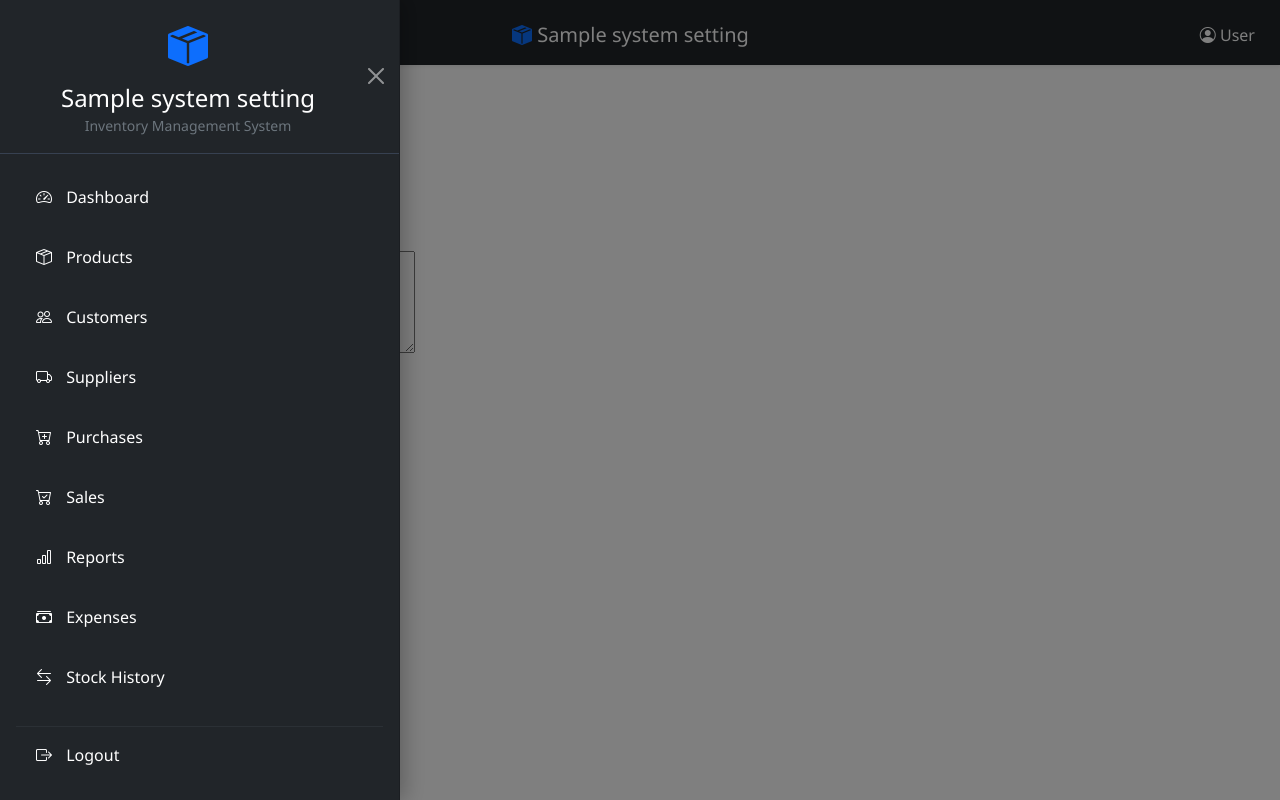
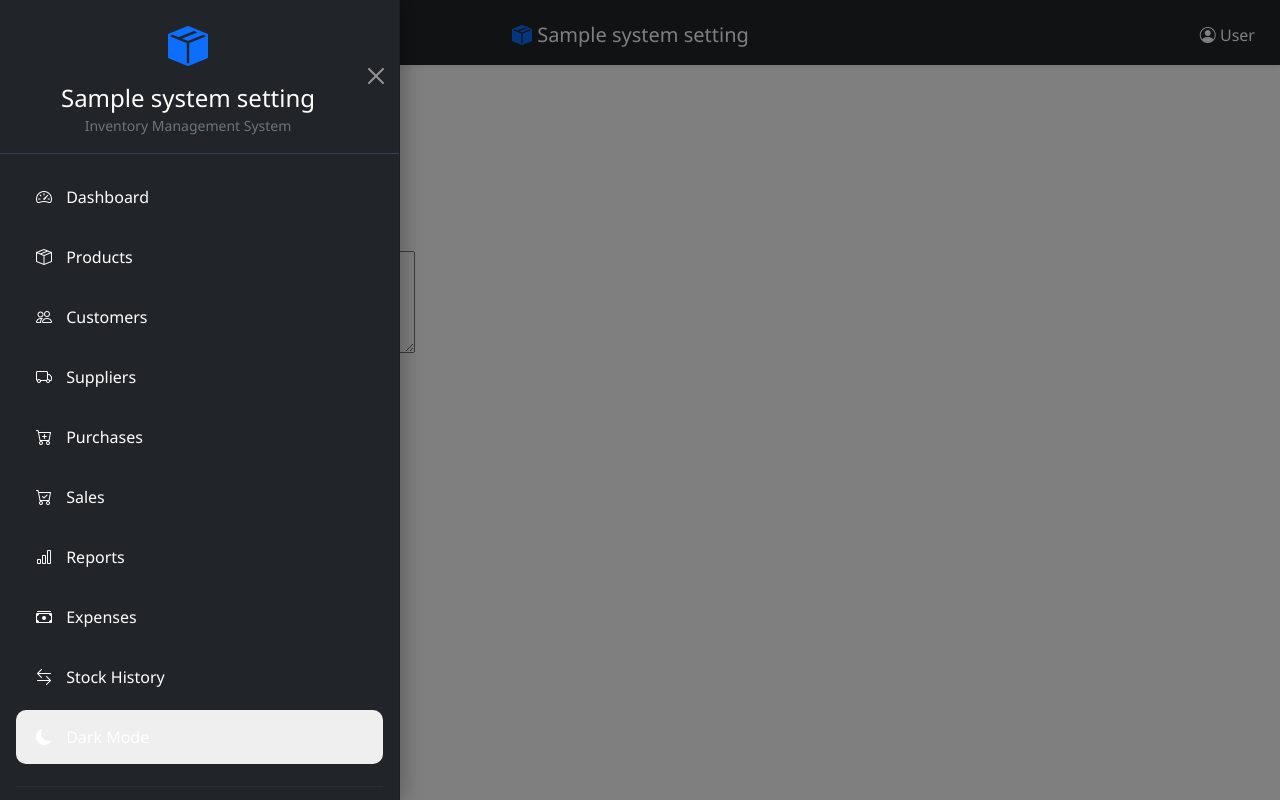
Before and after one commit to miturend/inventory-management-system, a Python web app: template templates/add_sale.html in a window 1280 px wide, after a click that opens the changed part. Run offline with Jinja, Linux system fonts and the light colour scheme; the template is opened without the code that fills it: most values are stand-ins (such as "Sample title", 1, 10 or a date in 2020).

Commit message:
Add light and dark theme toggle

```diff
--- a/templates/base.html
+++ b/templates/base.html
@@ -55,13 +55,6 @@
 
     </div>
 
-    <button
-    id="themeToggle"
-    class="btn btn-outline-light ms-3">
-
-    <i class="bi bi-moon-fill"></i>
-
-</button>
 
 </nav>
 
@@ -210,6 +203,14 @@
 
 </a>
 {% endif %}
+<button
+    id="themeToggle"
+    class="sidebar-link border-0 w-100 text-start">
+
+    <i class="bi bi-moon-fill"></i>
+    Dark Mode
+
+</button>
 
         </div>
 
@@ -286,10 +287,21 @@ btn.addEventListener("click", () => {
 
 function updateIcon(theme){
 
-    btn.innerHTML =
-        theme === "dark"
-        ? '<i class="bi bi-sun-fill"></i>'
-        : '<i class="bi bi-moon-fill"></i>';
+    if(theme === "dark"){
+
+        btn.innerHTML = `
+            <i class="bi bi-sun-fill"></i>
+            Light Mode
+        `;
+
+    }else{
+
+        btn.innerHTML = `
+            <i class="bi bi-moon-fill"></i>
+            Dark Mode
+        `;
+
+    }
 
 }
 </script>
```
